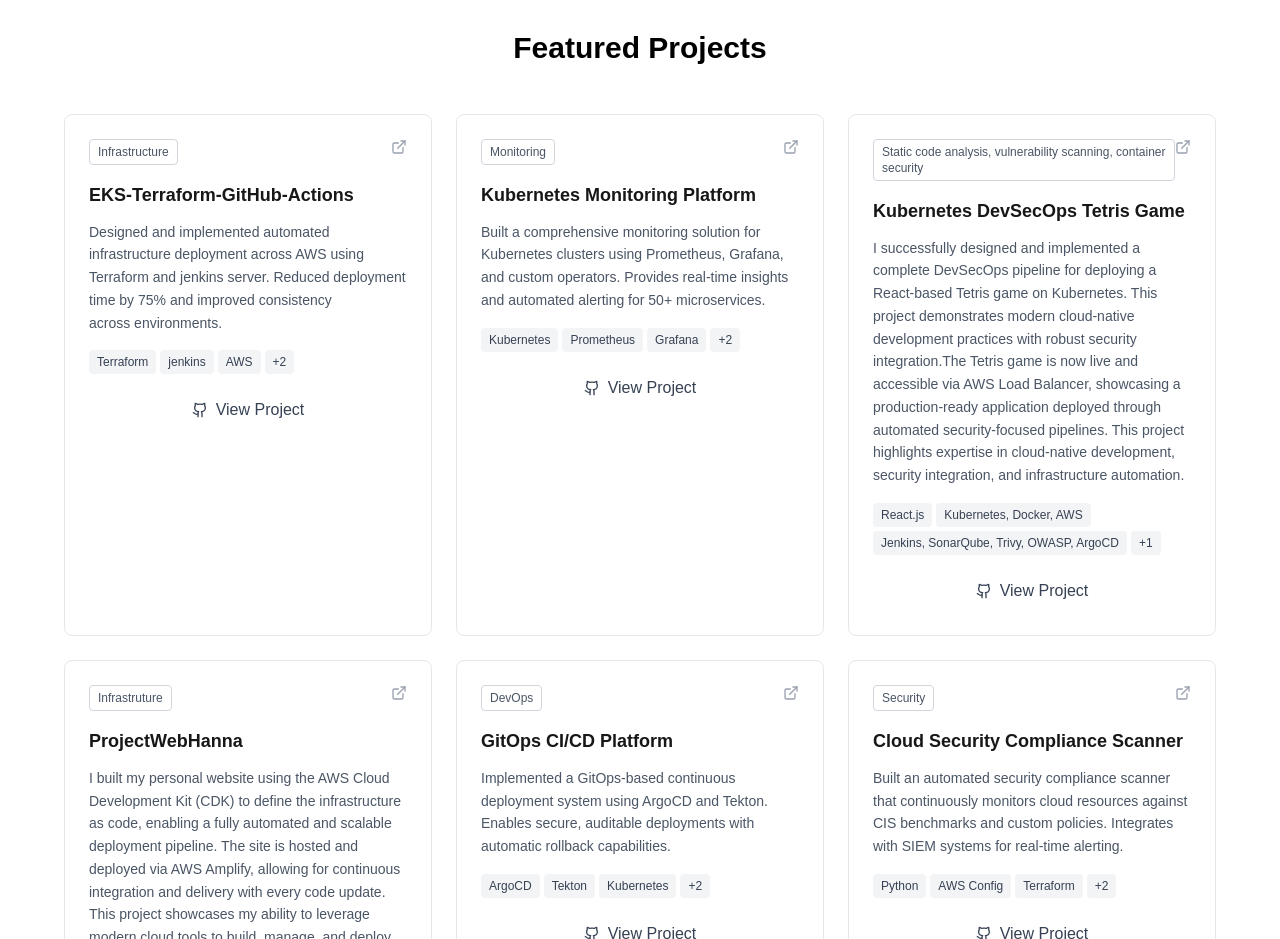
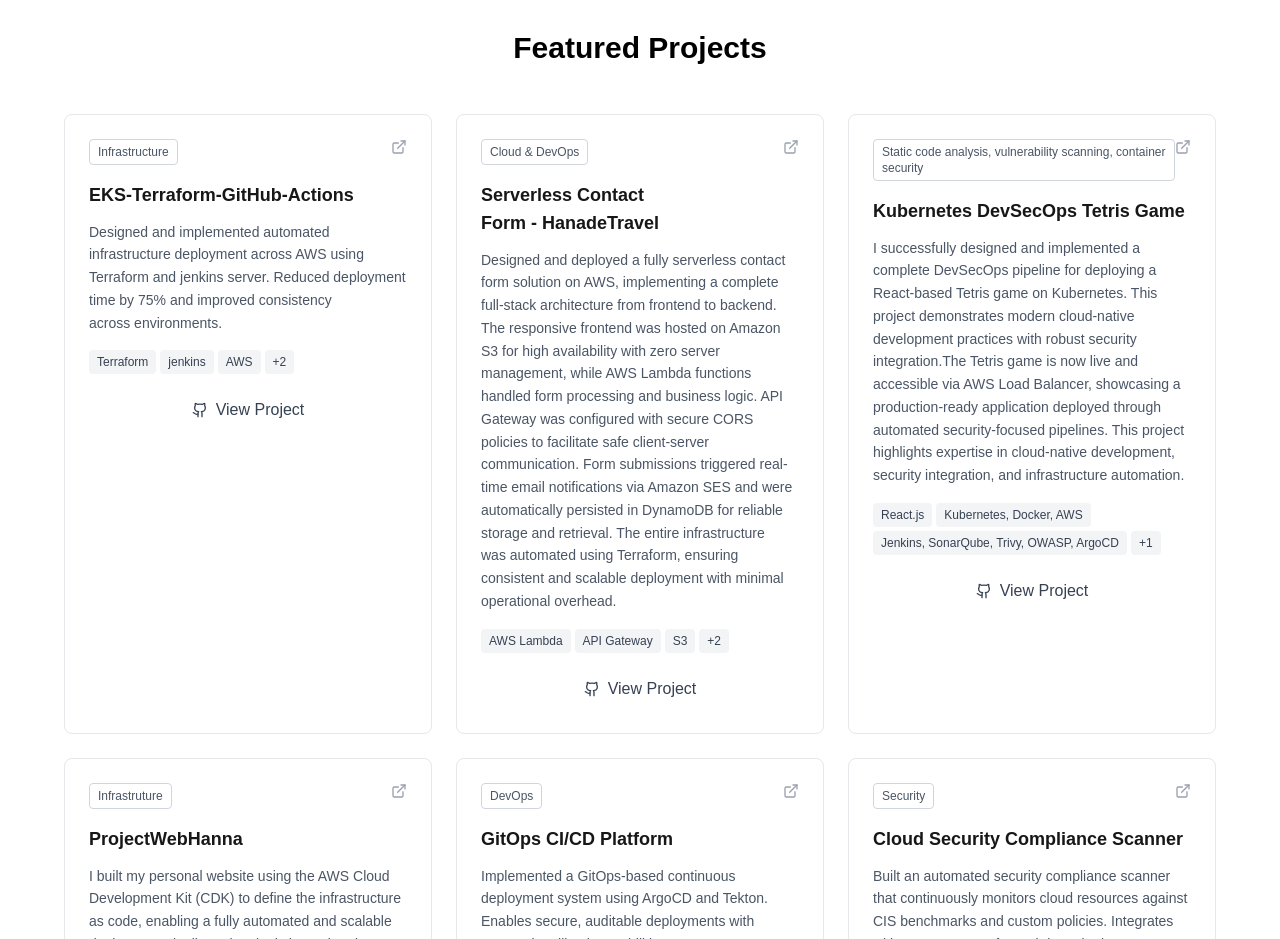
Before and after one commit to hannaodu/ProjectWebHanna, a Next.js app: page / in a window 1280 px wide. Shown: the part 1060-1999 px from the top of the page. Built offline with nearby package versions, Linux system fonts and the light colour scheme.

Commit message:
update portfolio content

```diff
--- a/src/app/page.tsx
+++ b/src/app/page.tsx
@@ -12,12 +12,12 @@
       type: "Infrastructure",
     },
     {
-      title: "Kubernetes Monitoring Platform",
+      title: "Serverless Contact Form - HanadeTravel",
       description:
-        "Built a comprehensive monitoring solution for Kubernetes clusters using Prometheus, Grafana, and custom operators. Provides real-time insights and automated alerting for 50+ microservices.",
-      technologies: ["Kubernetes", "Prometheus", "Grafana", "Go", "Docker"],
-      link: "https://github.com/yourusername/k8s-monitoring",
-      type: "Monitoring",
+        "Designed and deployed a fully serverless contact form solution on AWS, implementing a complete full-stack architecture from frontend to backend. The responsive frontend was hosted on Amazon S3 for high availability with zero server management, while AWS Lambda functions handled form processing and business logic. API Gateway was configured with secure CORS policies to facilitate safe client-server communication. Form submissions triggered real-time email notifications via Amazon SES and were automatically persisted in DynamoDB for reliable storage and retrieval. The entire infrastructure was automated using Terraform, ensuring consistent and scalable deployment with minimal operational overhead.",
+      technologies: ["AWS Lambda", "API Gateway", " S3", "Terraform", "SES"],
+      link: "https://github.com/hannaodu/ProjectWebHanna.git",
+      type: "Cloud & DevOps",
     },
     {
       title: "Kubernetes DevSecOps Tetris Game",
```
